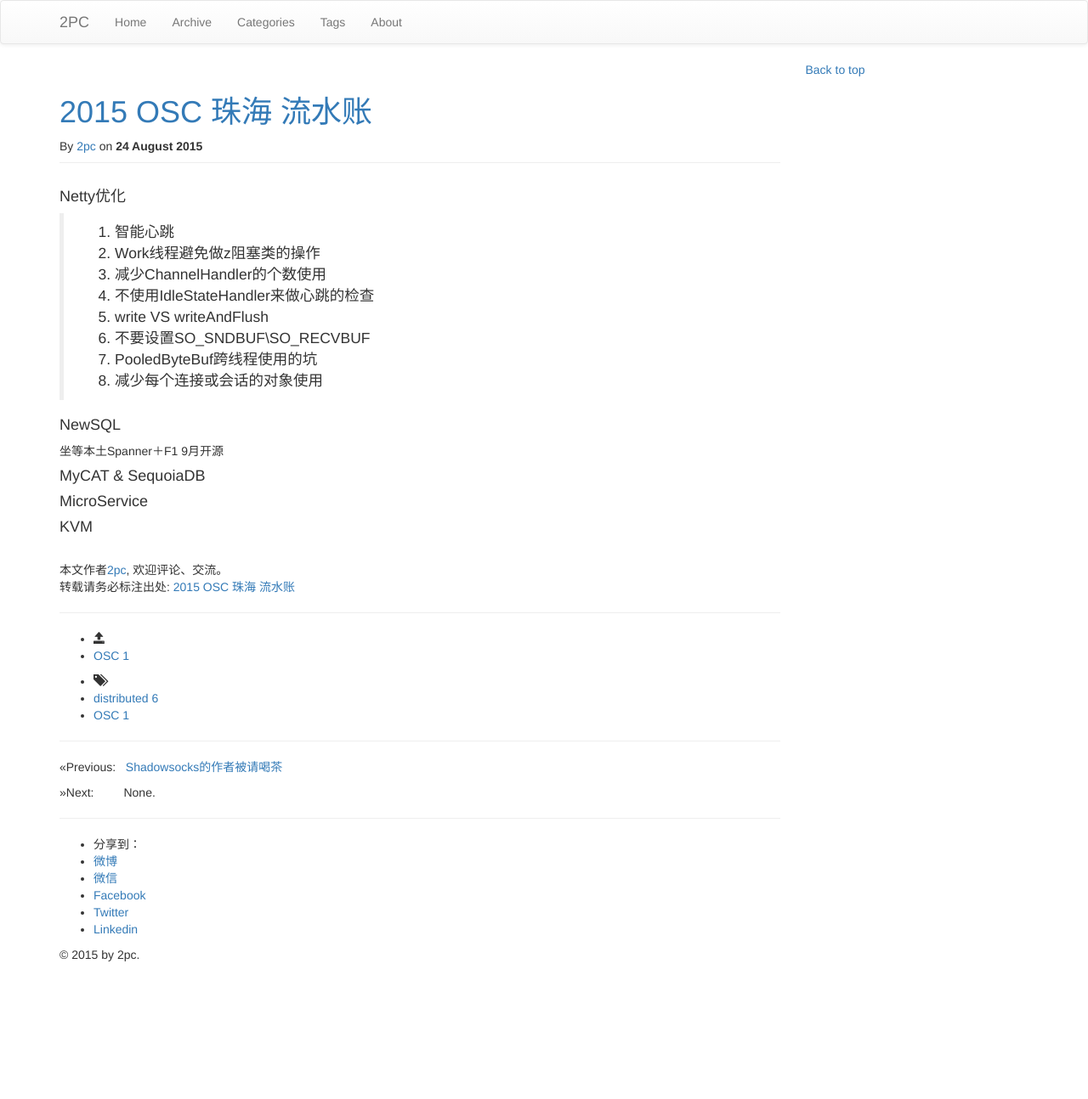
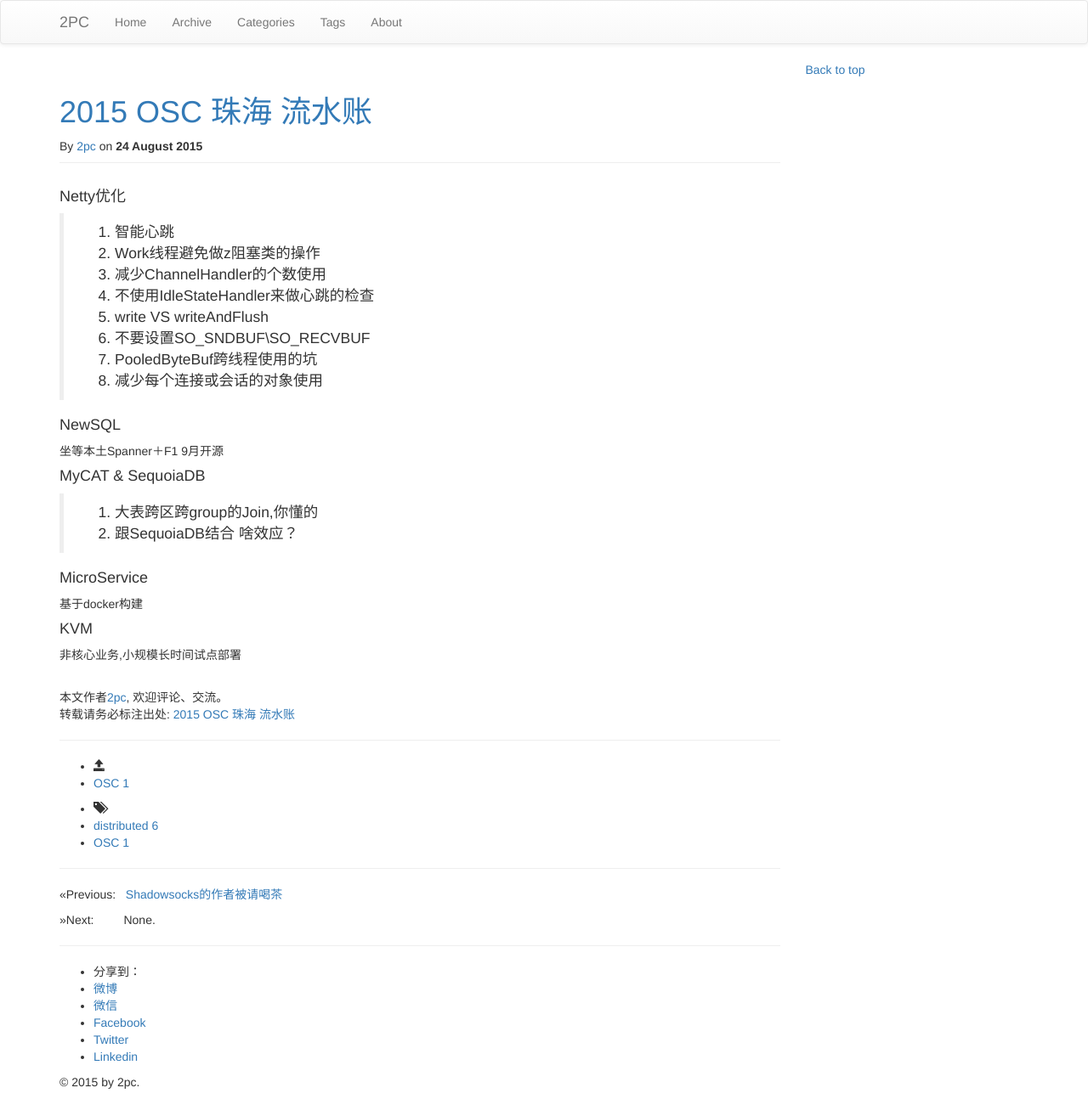
Before and after one commit to luyee/2pc.github.io, a Jekyll site: the page built from _posts/distributed/2015-08-24-OSC_ZH.md, in a window 1280 px wide. Shown: the whole page at 85% size. Built offline with Jekyll 4.4.1, drawn with Linux system fonts in a browser that asks for light colours; nearby versions of some CDN libraries; library files that are not in the unit come from our copies; comment, search, counter and statistics services are not loaded; before the commit the page ends 1144 px from its top, so only the background shows below that.

Commit message:
Update 2015-08-24-OSC_ZH.md

```diff
--- a/_posts/distributed/2015-08-24-OSC_ZH.md
+++ b/_posts/distributed/2015-08-24-OSC_ZH.md
@@ -24,7 +24,11 @@ tags: ["distributed","OSC"]
  坐等本土Spanner＋F1 9月开源
 
 #### MyCAT & SequoiaDB
+>
+1. 大表跨区跨group的Join,你懂的
+2. 跟SequoiaDB结合 啥效应？
 
 #### MicroService
-
+   基于docker构建
 #### KVM
+   非核心业务,小规模长时间试点部署
```
